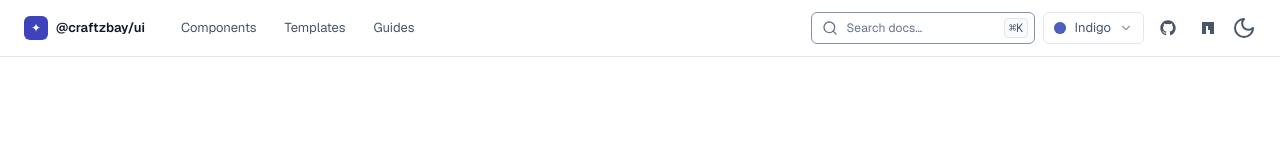
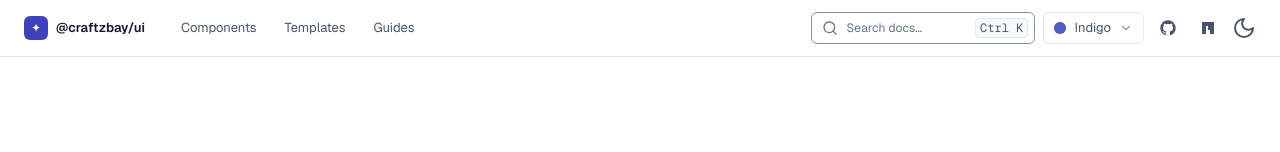
Before and after one commit to craftzbay/craftzbay-ui, a React (Vite) app in the folder apps/site/: page / in a window 1280 px wide. Shown: the top 152 px of the page. Built offline with nearby package versions, Linux system fonts and the light colour scheme.

Commit message:
useModifierKey: shortcut hint платформоор (⌘ Apple / Ctrl бусад); top bar + admin shell ашиглав

```diff
--- a/apps/site/src/showcase/blocks/admin/shell.tsx
+++ b/apps/site/src/showcase/blocks/admin/shell.tsx
@@ -11,6 +11,7 @@ import {
   Settings as SettingsIcon,
   User,
 } from '@/icons';
+import { useModifierKey } from '@/hooks/use-modifier-key';
 import {
   Avatar,
   Badge,
@@ -263,6 +264,7 @@ export const AppTopNav = forwardRef<HTMLInputElement, AppTopNavProps>(function A
   searchRef,
 ) {
   const unread = NOTIFICATIONS.filter((n) => n.unread).length;
+  const mod = useModifierKey();
   return (
     <TopNav
       className="bg-background supports-[backdrop-filter]:bg-background"
@@ -311,7 +313,7 @@ export const AppTopNav = forwardRef<HTMLInputElement, AppTopNavProps>(function A
       }
       actions={
         <>
-          <Tooltip label="Command palette (⌘K)">
+          <Tooltip label={`Command palette (${mod.label}+K)`}>
             <IconButton
               aria-label="Open command palette"
               icon={<Search />}
--- a/apps/site/src/showcase/layout/ShowcaseTopBar.tsx
+++ b/apps/site/src/showcase/layout/ShowcaseTopBar.tsx
@@ -1,6 +1,7 @@
 import { cn } from '@/lib/utils';
 import { Search } from '@/icons';
 import { Kbd } from '@/components/ui/Kbd';
+import { useModifierKey } from '@/hooks/use-modifier-key';
 import { routeToHash, type Route } from '../routing';
 import { GITHUB_URL, NPM_URL } from '../site.config';
 import { BrandMark } from '../components/BrandMark';
@@ -19,6 +20,7 @@ const NAV: { label: string; route: Route; matchKinds: Route['kind'][] }[] = [
 
 /** Persistent top bar shared by Home + docs pages (hidden on preview tabs). */
 export function ShowcaseTopBar({ onOpenPalette, current }: ShowcaseTopBarProps) {
+  const mod = useModifierKey();
   return (
     <header className="sticky top-0 z-40 border-b border-border bg-background/85 backdrop-blur">
       <div className="mx-auto flex h-14 max-w-[1400px] items-center gap-6 px-6">
@@ -54,12 +56,12 @@ export function ShowcaseTopBar({ onOpenPalette, current }: ShowcaseTopBarProps)
           <button
             type="button"
             onClick={onOpenPalette}
-            aria-label="Search (⌘K)"
+            aria-label={`Search (${mod.label}+K)`}
             className="hidden h-8 w-44 items-center gap-2 rounded-md border border-border-input bg-card pr-1.5 pl-2.5 text-sm text-foreground-subtle outline-none transition-colors hover:border-border-strong hover:text-foreground focus-visible:ring-2 focus-visible:ring-ring focus-visible:ring-offset-2 focus-visible:ring-offset-background sm:flex lg:w-56"
           >
             <Search className="size-4 shrink-0" aria-hidden />
             <span className="flex-1 truncate text-left text-xs">Search docs…</span>
-            <Kbd className="shrink-0">⌘K</Kbd>
+            <Kbd className="shrink-0">{mod.symbol} K</Kbd>
           </button>
 
           <BrandSwitcher />
--- /dev/null
+++ b/packages/ui/src/hooks/use-modifier-key.ts
@@ -0,0 +1,30 @@
+'use client';
+
+import { useEffect, useState } from 'react';
+
+/** True on macOS / iOS / iPadOS, where the command modifier is ⌘. */
+export function isApplePlatform(): boolean {
+  if (typeof navigator === 'undefined') return false;
+  const nav = navigator as Navigator & { userAgentData?: { platform?: string } };
+  const platform = nav.userAgentData?.platform ?? nav.platform ?? '';
+  return /mac|iphone|ipad|ipod/i.test(platform) || /Mac OS X/i.test(nav.userAgent ?? '');
+}
+
+export interface ModifierKey {
+  /** Glyph for `<Kbd>`: `⌘` on Apple platforms, `Ctrl` elsewhere. */
+  symbol: '⌘' | 'Ctrl';
+  /** Spoken/long form for aria-labels and tooltips: `Cmd` / `Ctrl`. */
+  label: 'Cmd' | 'Ctrl';
+}
+
+/**
+ * Platform-correct command modifier for shortcut hints (⌘K vs Ctrl K).
+ * Defaults to Ctrl until mounted so server output is deterministic.
+ */
+export function useModifierKey(): ModifierKey {
+  const [apple, setApple] = useState(false);
+  useEffect(() => {
+    setApple(isApplePlatform());
+  }, []);
+  return apple ? { symbol: '⌘', label: 'Cmd' } : { symbol: 'Ctrl', label: 'Ctrl' };
+}
--- a/packages/ui/src/index.ts
+++ b/packages/ui/src/index.ts
@@ -17,6 +17,7 @@ export { mnStrings } from './lib/strings.mn';
 export * from './hooks/use-media-query';
 export * from './hooks/use-toast';
 export * from './hooks/use-field-ids';
+export * from './hooks/use-modifier-key';
 export { useStrings } from './hooks/use-strings';
 
 // Icons (namespaced to avoid name collisions with consumer apps).
```
Also changed, not shown: 1 other file (tests, documents, lock files or other folders).
